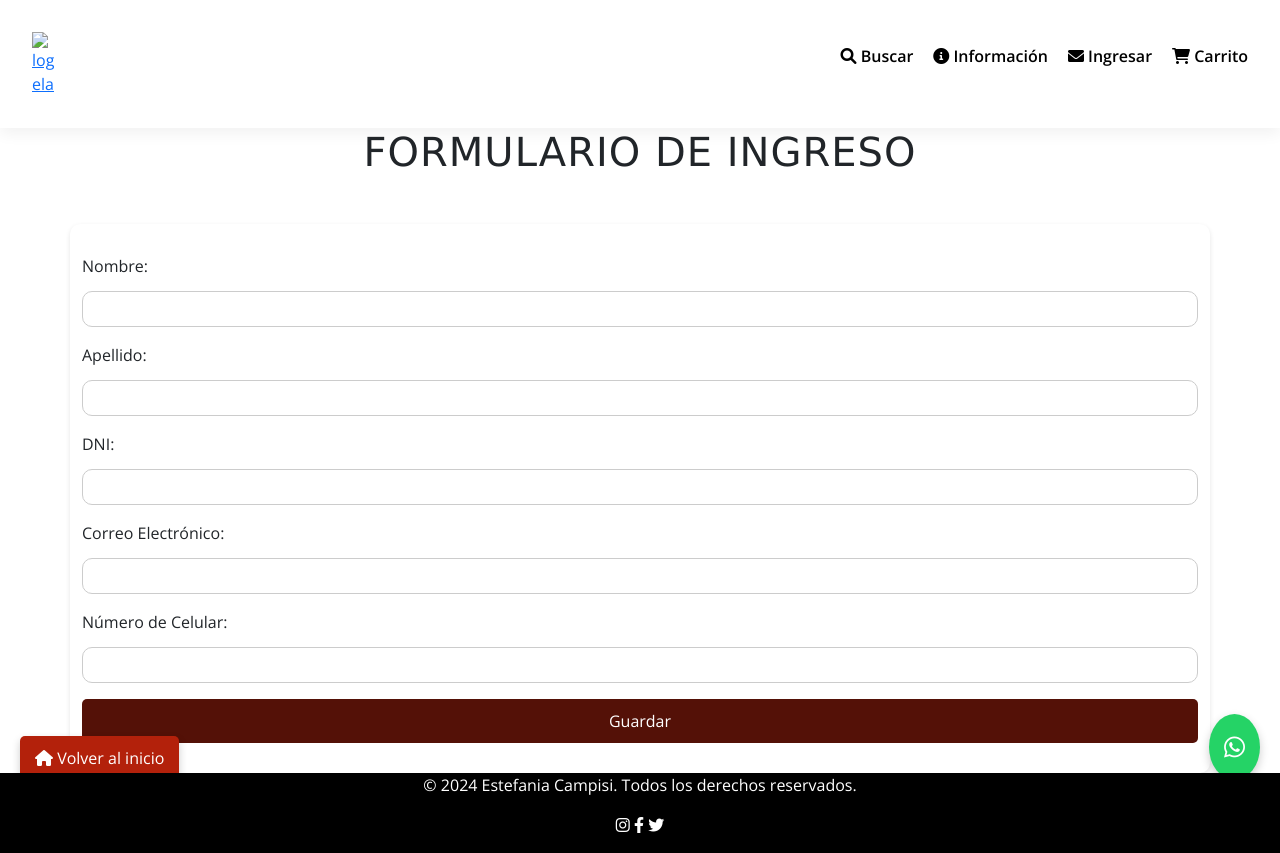
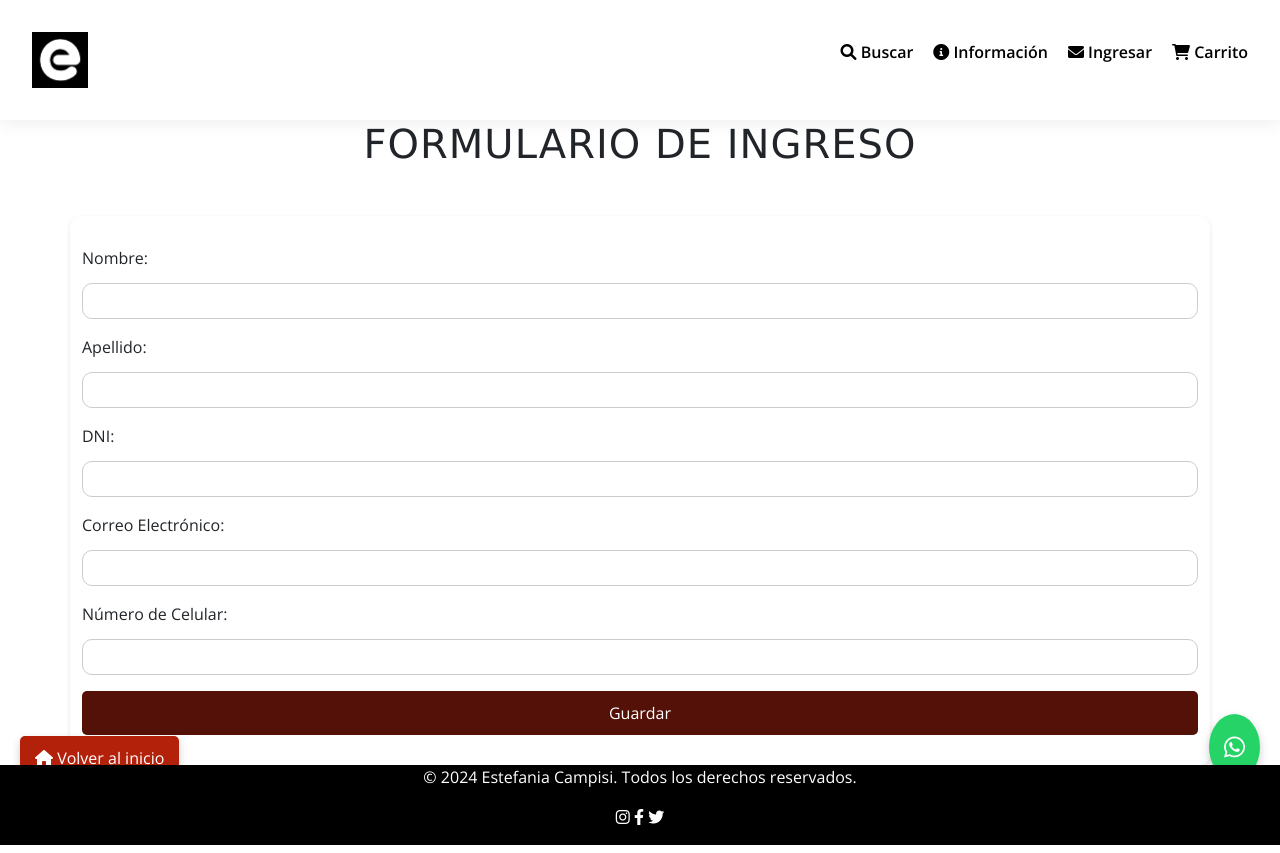
Before and after one commit to estefacamp/talentotechproyecto, a plain HTML site: page ingresar.html in a window 1280 px wide. Drawn offline with nearby package versions, Linux system fonts and the light colour scheme; the site is published under a folder, as on GitHub Pages, so addresses that start at the root find nothing.

```diff
--- a/ingresar.html
+++ b/ingresar.html
@@ -12,7 +12,7 @@
 <!--NAV****************************************************************-->
 <section id="header">
     <div class="logo-container">
-        <a href="#"><img src="/img/E.png" class="logo"alt="logo elara"></a>
+        <a href="#"><img src="img/E.png" class="logo"alt="logo elara"></a>
         </div>
         <nav id="navbar">
             <ul class="nbar" id="navbar">
```
Also changed, not shown: carrito.html (+7 -6 lines), informacion.html (+1 -1 lines).
